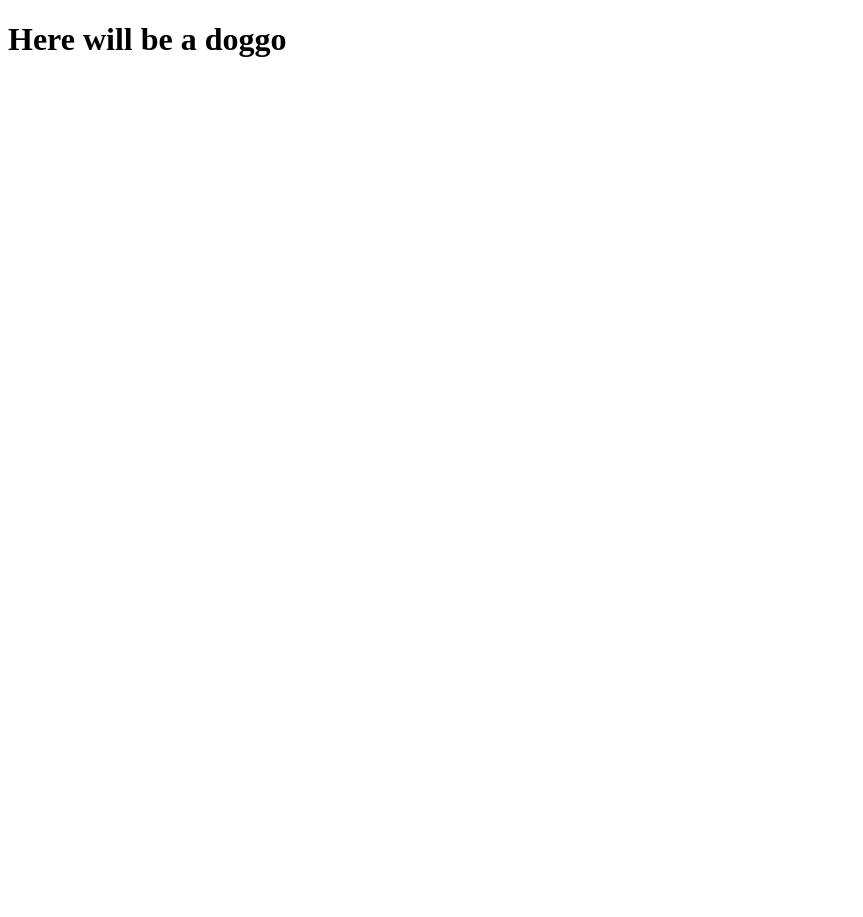
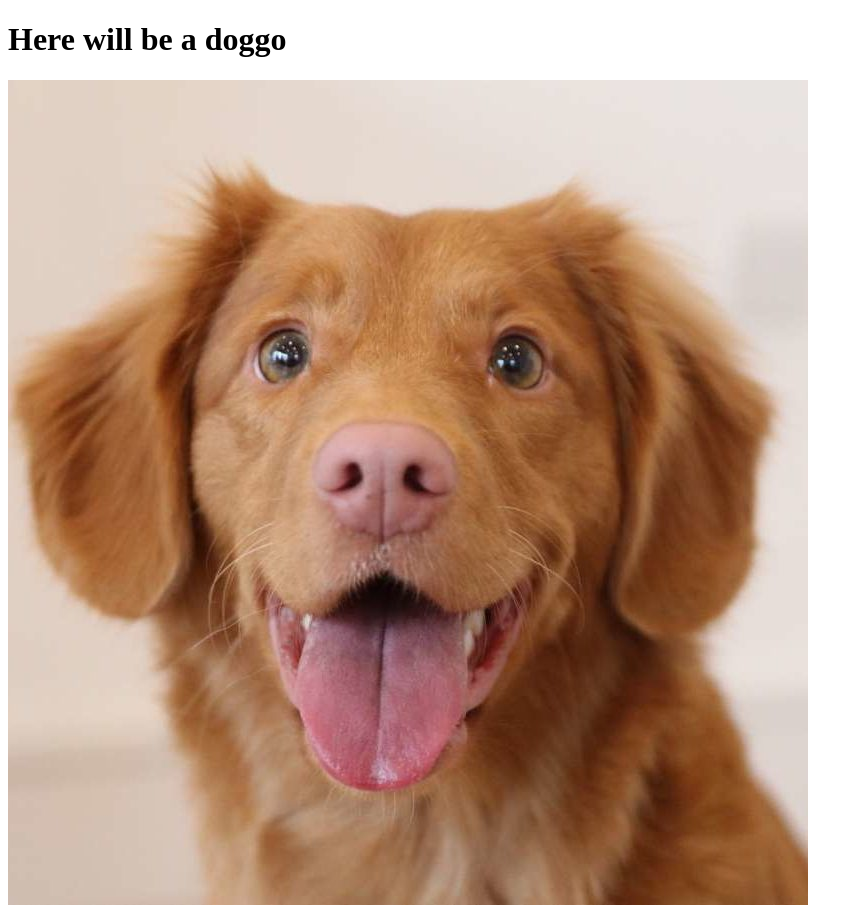
Before and after one commit to Kristina2882/KhrystynaC-OM, a plain HTML site: page Index.html in a window 1280 px wide. Shown: the whole page, without its empty margins (0-863 px from the left). Before the commit the page ends 800 px from the top, so only its background shows below. Drawn offline with Linux system fonts and the light colour scheme.

```diff
--- a/Index.html
+++ b/Index.html
@@ -7,5 +7,6 @@
 </head>
 <body>
     <h1>Here will be a doggo</h1>
+    <img src="img/doggo.jpg" alt="doggy" />
 </body>
 </html>
```
Also changed, not shown: 1 other file.
